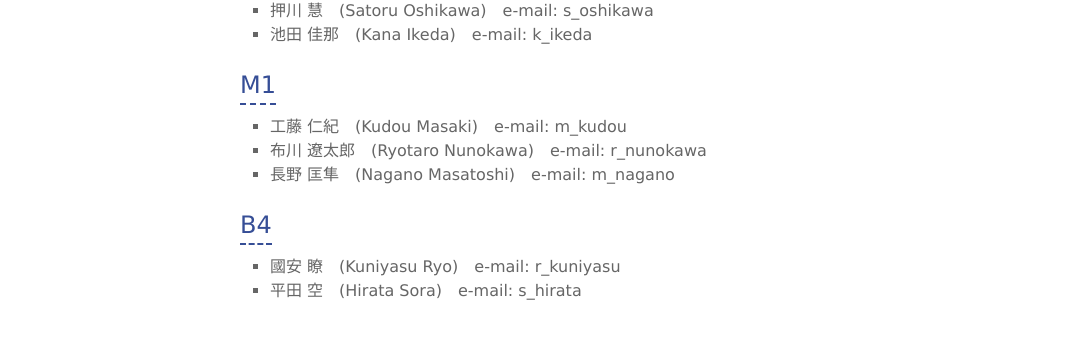
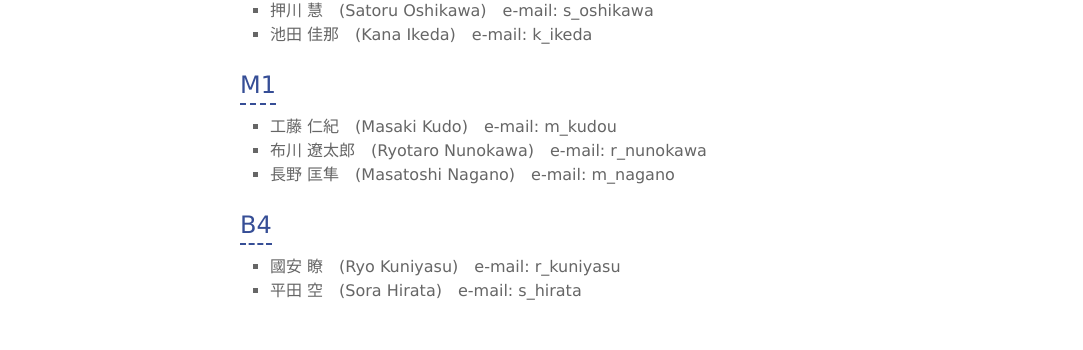
Before and after one commit to naka-lab/naka-lab.github.io, a Jekyll site: the page built from subpages/member.md, in a window 1280 px wide. Shown: the part 861-1211 px from the top of the page, without its empty margins (0-1083 px from the left). Built offline with Jekyll 4.4.1, drawn with Linux system fonts in a browser that asks for light colours.

Commit message:
ページを追加

```diff
--- a/subpages/member.md
+++ b/subpages/member.md
@@ -7,7 +7,7 @@ layout: default
 メールは後ろに @radish.ee.uec.ac.jp をつけてください．
 
 ## スタッフ
-- 助教:　[中村 友昭　(Tomoaki Nakamura)](http://www.naka-lab.org/)　e-mail: nakamura
+- 助教:　[中村 友昭　(Tomoaki Nakamura)](nakamura.md)　e-mail: nakamura
 - 秘書:　早川 幸枝　(Yukie Hayakawa)　e-mail: yukie-h
 
 ## M2
@@ -15,10 +15,10 @@ layout: default
 - 池田 佳那　(Kana Ikeda)　e-mail: k_ikeda
 
 ## M1
-- 工藤 仁紀　(Kudou Masaki)　e-mail: m_kudou
+- 工藤 仁紀　(Masaki Kudo)　e-mail: m_kudou
 - 布川 遼太郎　(Ryotaro Nunokawa)　e-mail: r_nunokawa
-- 長野 匡隼　(Nagano Masatoshi)　e-mail: m_nagano
+- 長野 匡隼　(Masatoshi Nagano)　e-mail: m_nagano
 
 ## B4
-- 國安 瞭　(Kuniyasu Ryo)　e-mail: r_kuniyasu
-- 平田 空　(Hirata Sora)　e-mail: s_hirata
+- 國安 瞭　(Ryo Kuniyasu)　e-mail: r_kuniyasu
+- 平田 空　(Sora Hirata)　e-mail: s_hirata
```
Also changed, not shown: subpages/mod165.md (added, +24 -0 lines), subpages/nakamura.md (added, +18 -0 lines), subpages/software.md (added, +11 -0 lines), subpages/imgs/obj165.png (added).
